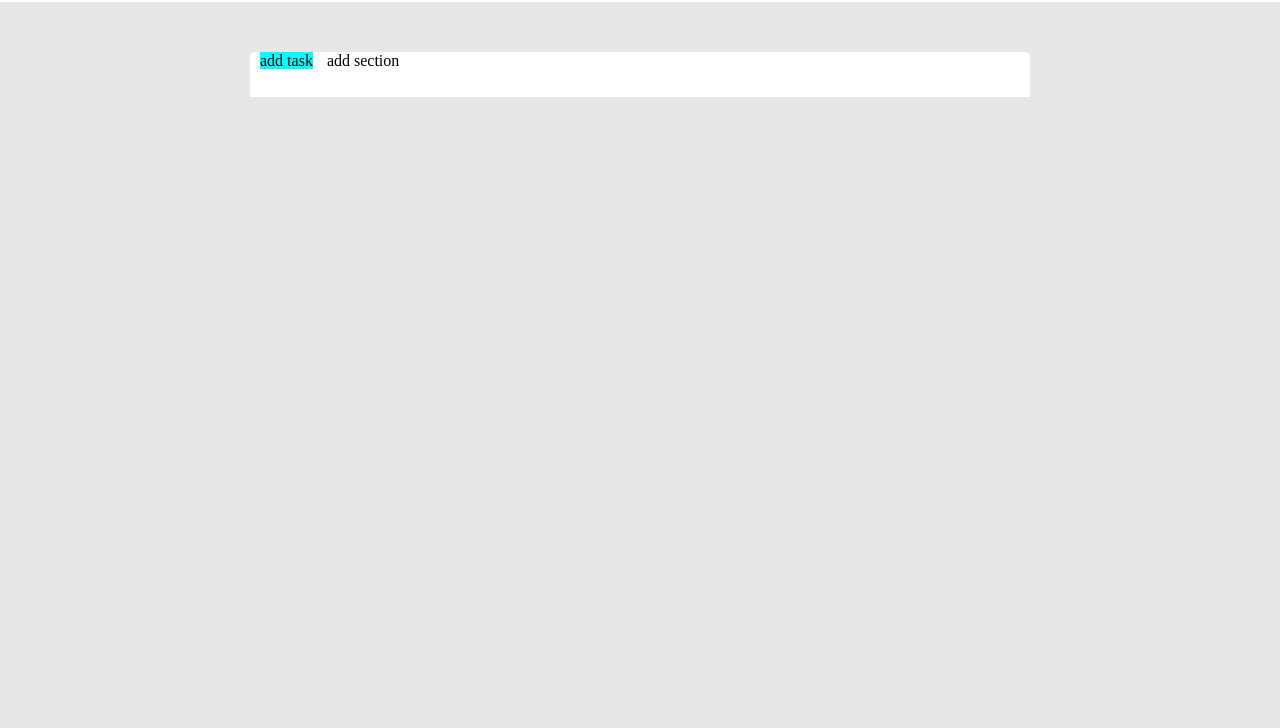
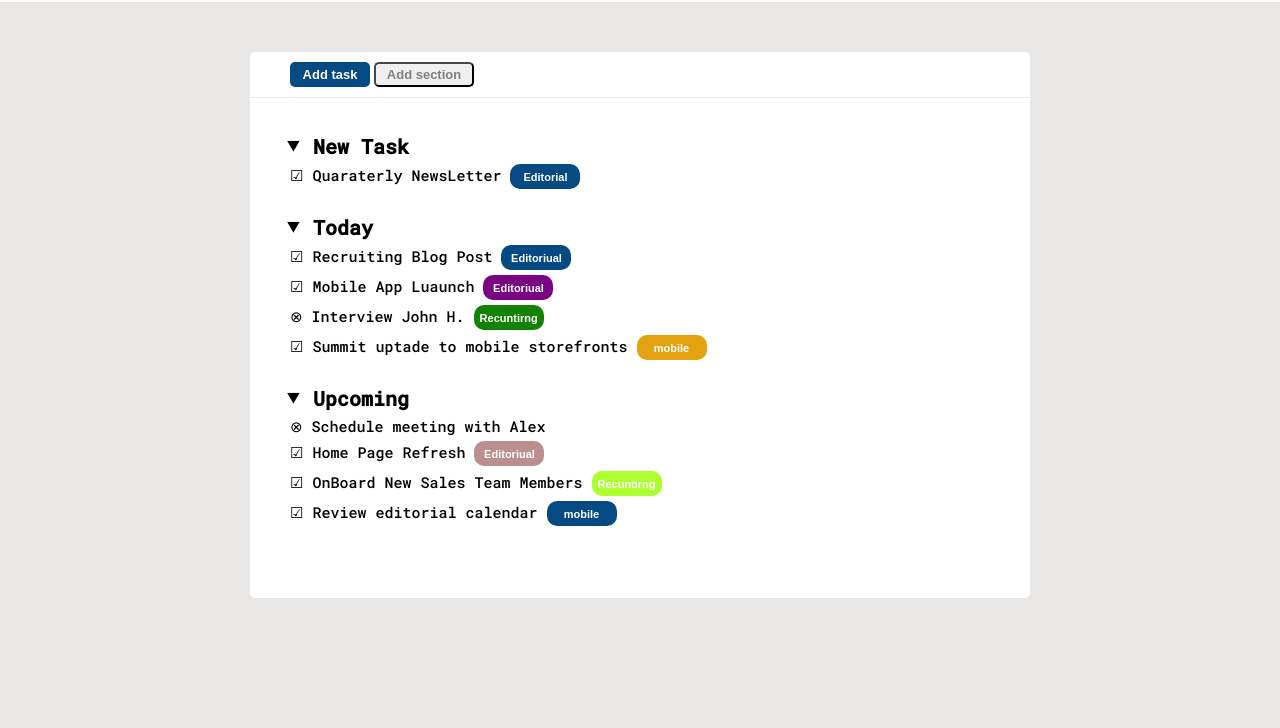
Before and after one commit to GiuseppeDelCorso/html-css-toboolist, a plain HTML site: page index.html in a window 1280 px wide. Shown: the part 72-800 px from the top of the page. Drawn offline with Linux system fonts and the light colour scheme; a web font is replaced by a local one.

Commit message:
Esercizio  Finito

```diff
--- a/index.html
+++ b/index.html
@@ -13,14 +13,61 @@
 
     <header>
         <div class="logo">
-            <span class="titolo">Taboolist</span>
+            <div class="titolo">Taboolist</div>
         </div>
     </header>
 
     <main>
       <div class="task">
-        <span class="task1">add task</span>
-        <span class="task2">add section</span>
+        <div class="bottoni">
+        <button class="task1">Add task</button>
+        <button class="task2">Add section</button>
+        </div>
+        </div>
+          <div class="contenitore-informazioni">
+            <div class="prima-riga">
+            <h2 class="head-text"> &#11206; New Task </h2>
+            <p class="text">&#x2611; Quaraterly NewsLetter
+              <button class="bottone-celeste">Editorial</button>
+            </p>
+
+            <div class="seconda-riga">
+              <h2 class="head-text"> &#11206; Today</h2>
+              <p class="text">&#x2611; Recruiting Blog Post
+                <button class="bottone-celeste">Editoriual</button>
+              </p>
+              <p class="text">&#x2611; Mobile App Luaunch
+                <button class="bottone-viola">Editoriual</button>
+              </p>
+
+              <p class="text">&otimes; Interview John H.
+                <button class="bottone-verde">Recuntirng</button>
+              </p>
+              <p class="text">&#x2611; Summit uptade to mobile storefronts
+                <button class="bottone-arancione">mobile</button>
+              </p>
+            </div>
+
+
+            <div class="terza-riga">
+              <h2 class="head-text"> &#11206; Upcoming</h2>
+              <p class="text">&otimes; Schedule meeting with Alex</p>
+              <p class="text">&#x2611; Home Page Refresh
+                <button class="bottone-rosa">Editoriual</button>
+              </p>
+
+              <p class="text">&#x2611; OnBoard New Sales Team Members
+                <button class="bottone-verde-chiaro">Recuntirng</button>
+              </p>
+              <p class="text">&#x2611; Review editorial calendar
+                <button class="bottone-celeste">mobile</button>
+              </p>
+
+            </div>
+
+          </div>
+
+
       </div>
     </main>
 
--- a/style.css
+++ b/style.css
@@ -13,16 +13,13 @@ body{
     background-image: url(Logo.png);
     background-position: 12px;
     padding: 7px;
-
-
-
 }
 .titolo{
     font-size: 30px;
     font-family: 'Roboto Mono';
     font-weight: bold;
     padding-left: 60px;
- padding-top: 30px;
+    padding-top: 10px;
 
 }
 .task{
@@ -32,12 +29,116 @@ body{
     border-top-right-radius: 5px;
      background-color: white;
      margin: 50px 250px 1px 250px;
- ;
+
+}
+.bottoni{
+    padding: 10px 10px 10px 40px;
+
 }
 .task1{
-background-color: aqua;
- width: 30px;
- height: 10px;
- margin: 10px;
+    width: 80px;
+    height: 25px;
+    background-color: rgb(5, 74, 131);
+    border-radius: 5px;
+    color: white;
+    font-weight: bold;
+    font-size: 13px;
+    border: none;
+}
+.task2{
+    width: 100px;
+    height: 25px;
+    border-color: rgb(71, 71, 71);
+    border-radius: 5px;
+    color: gray;
+    font-weight: bold;
+    font-size: 13px;
+}
+.contenitore-informazioni{
+    height: 500px;
+    background-color: white;
+    margin: 0px 250px 1px 250px;
+    border-bottom-left-radius: 5px;
+    border-bottom-right-radius: 5px;
+}
+.prima-riga{
+    padding: 35px;
+}
+.head-text{
+    margin: 0;
+    font-family: 'Roboto Mono';
+    font-size: 20px;
+}
+.text{
+    font-family: 'Roboto Mono';
+    font-size: 15px;
+    margin: 5px;
+}
+.bottone-celeste{
+    width: 70px;
+    height: 25px;
+    background-color: rgb(5, 74, 131);
+    border-radius: 10px;
+    color: white;
+    font-weight: bold;
+    font-size: 11px;
+    border: none;
+}
+.seconda-riga{
+    padding-top: 20px;
+}
+
+.bottone-viola{
+    width: 70px;
+    height: 25px;
+    background-color: rgb(121, 5, 131);
+    border-radius: 10px;
+    color: white;
+    font-weight: bold;
+    font-size: 11px;
+    border: none;
+}
+.bottone-verde{
+    width: 70px;
+    height: 25px;
+    background-color: rgb(20, 131, 5);
+    border-radius: 10px;
+    color: white;
+    font-weight: bold;
+    font-size: 11px;
+    border: none;
 
 }
+.bottone-arancione{
+    width: 70px;
+    height: 25px;
+    background-color: rgb(228, 161, 16);
+    border-radius: 10px;
+    color: white;
+    font-weight: bold;
+    font-size: 11px;
+    border: none;
+}
+.terza-riga{
+    padding-top: 20px;
+}
+.bottone-rosa{
+    width: 70px;
+    height: 25px;
+    background-color: rosybrown;
+    border-radius: 10px;
+    color: white;
+    font-weight: bold;
+    font-size: 11px;
+    border: none;
+}
+.bottone-verde-chiaro{
+    width: 70px;
+    height: 25px;
+    background-color: greenyellow;
+    border-radius: 10px;
+    color: white;
+    font-weight: bold;
+    font-size: 11px;
+    border: none;
+}
```
Lines whose indentation alone changed are shown as unchanged.
